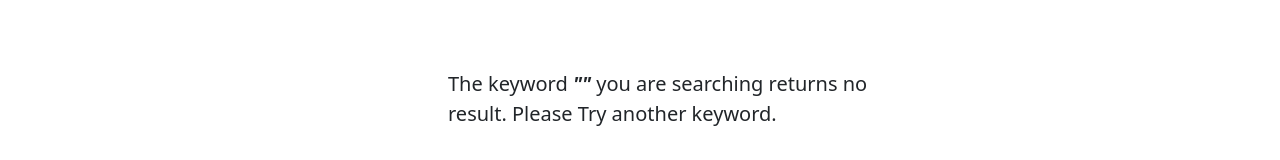
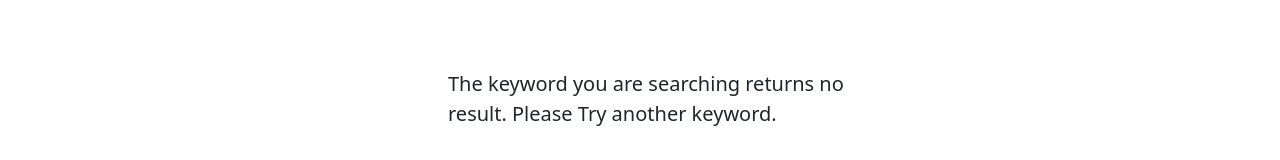
Before and after one commit to coolkidsclubvip/newsapi_nextjs, a Next.js app: page /search in a window 1280 px wide. Shown: the part 149-309 px from the top of the page. Built offline with nearby package versions, Linux system fonts and the light colour scheme; no server answers.

Commit message:
search quotes fixed

```diff
--- a/src/pages/search/index.js
+++ b/src/pages/search/index.js
@@ -17,7 +17,7 @@ console.log("router.query is", router.query);
         {results.length === 0 ? (
           <div className={styles.body}>
             <p>
-              The keyword  <b><i>"{query}"</i></b> you are searching returns no result.
+              The keyword <b><i>{query}</i></b> you are searching returns no result.
               Please Try another keyword.
             </p>
           </div>
```
